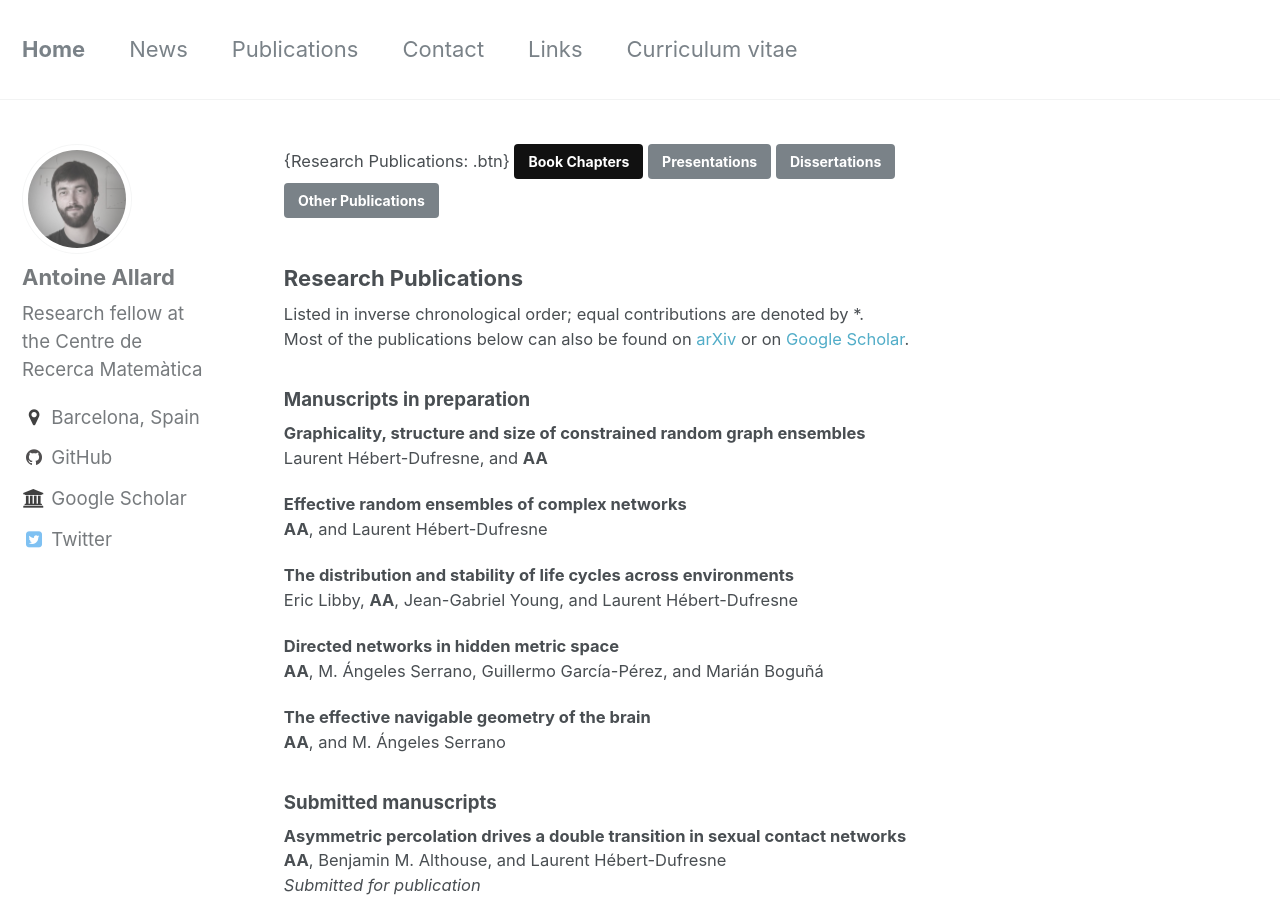
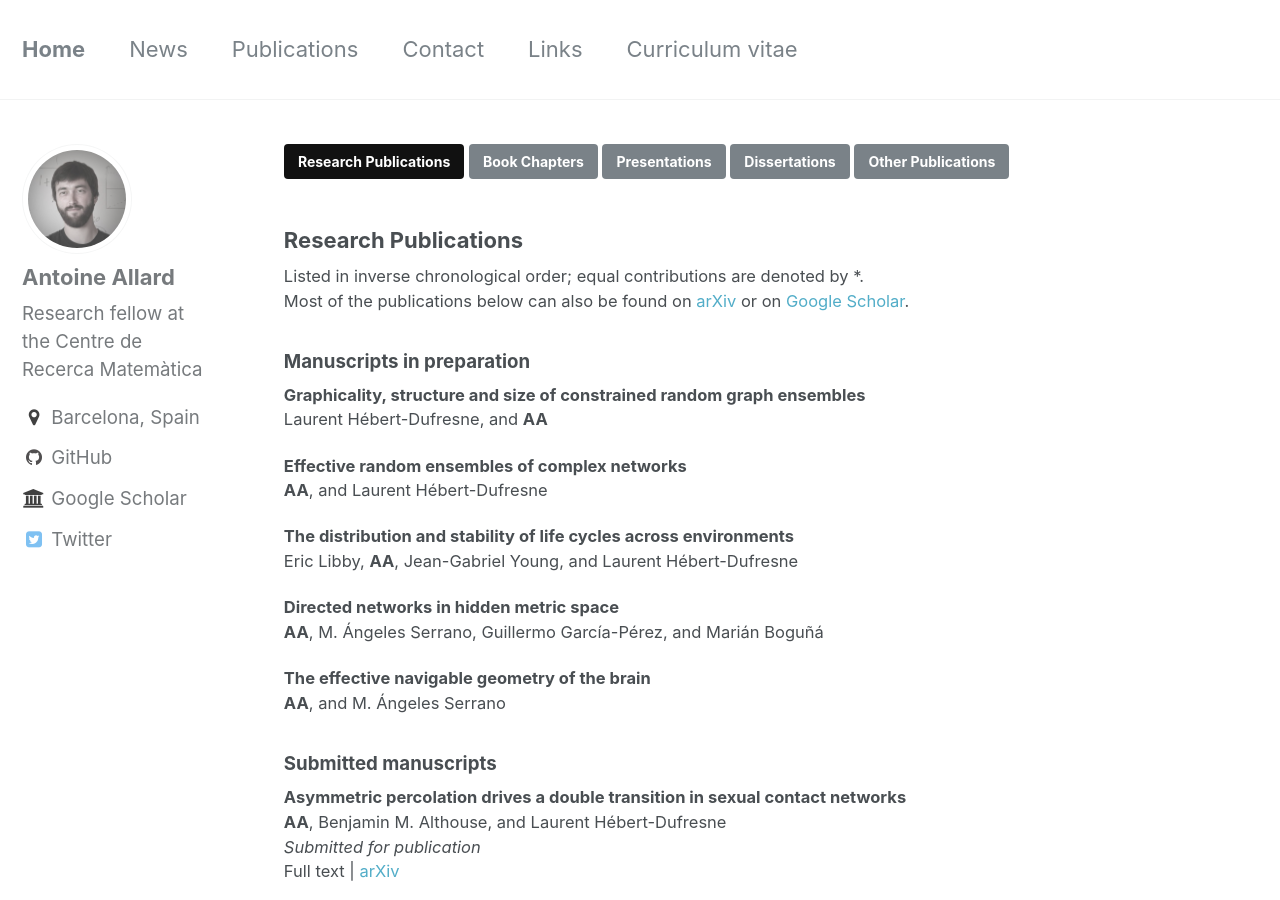
Before and after one commit to antoineallard/antoineallard.github.io, a Jekyll site: the page built from _pages/publications.md, in a window 1280 px wide and 900 px high. Built offline with Jekyll 4.4.1, drawn with Linux system fonts in a browser that asks for light colours.

Commit message:
Updated publication

```diff
--- a/_pages/publications.md
+++ b/_pages/publications.md
@@ -3,8 +3,8 @@
 ---
 
 <a id="ResearchPublications"></a>
-{Research Publications: .btn}
-[Book Chapters](#BookChapters){: .btn .btn--current}
+[Research Publications](){: .btn .btn--current}
+[Book Chapters](#BookChapters){: .btn}
 [Presentations](#SelectedPresentations){: .btn}
 [Dissertations](#Dissertations){: .btn}
 [Other Publications](#OtherPublications){: .btn}
```
